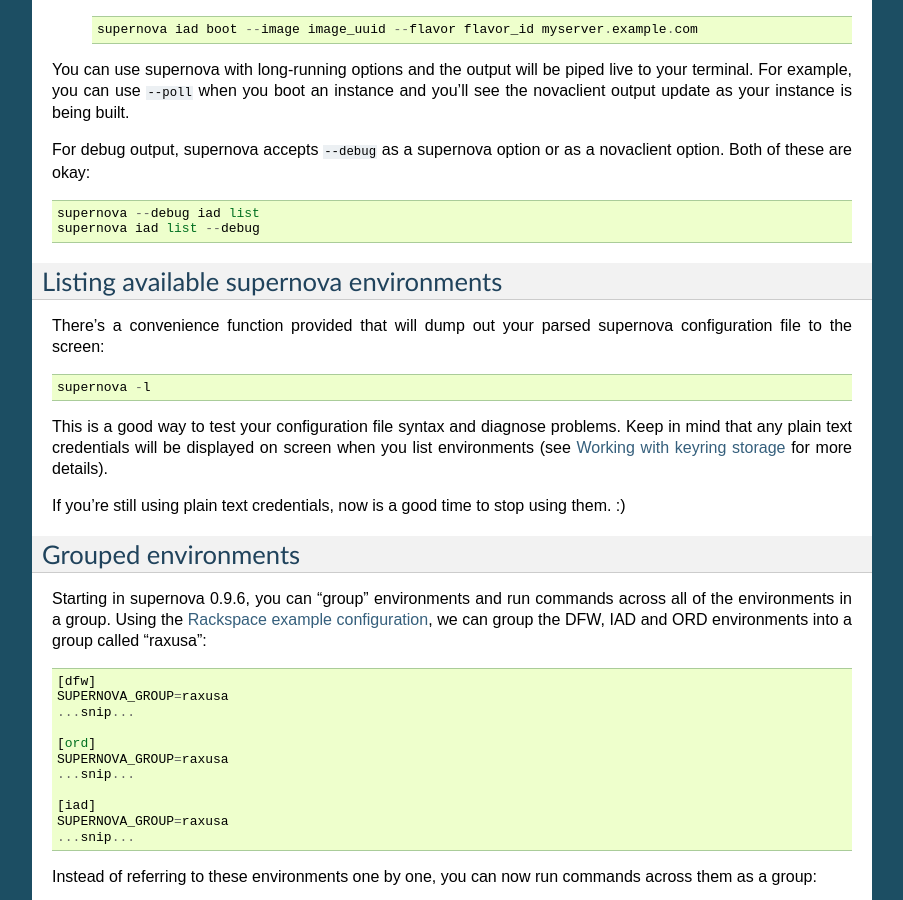
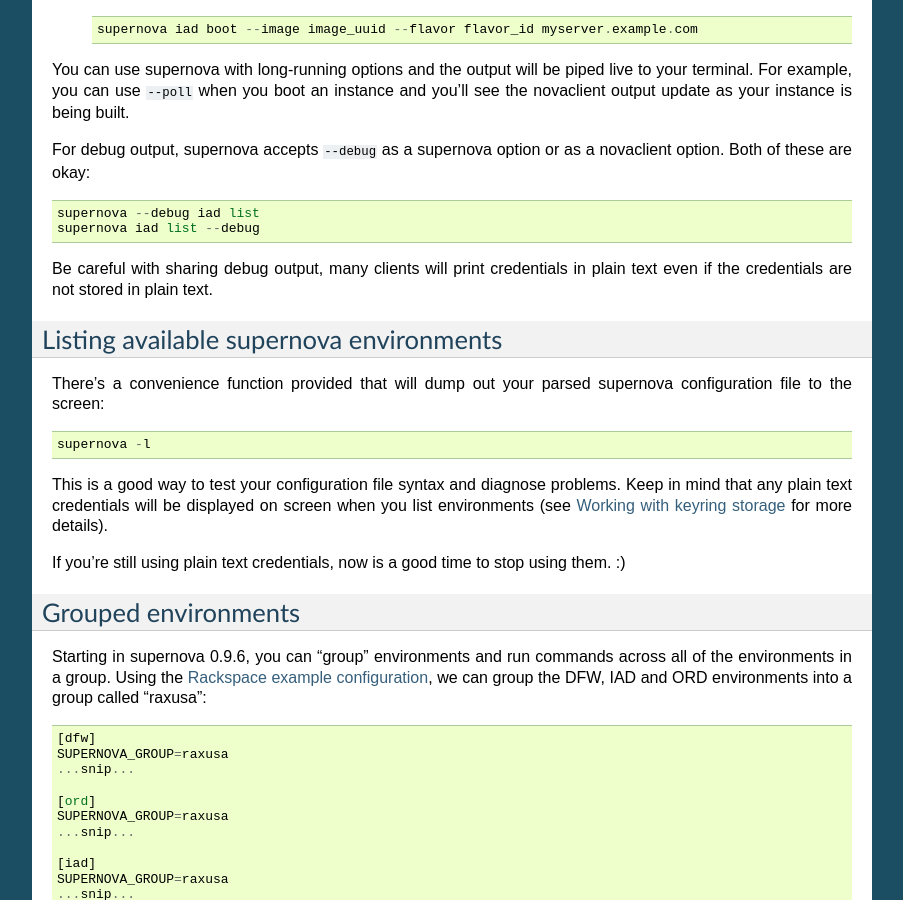
Before and after one commit to major/supernova, a Sphinx documentation site: the page built from docs/usingsupernova.rst, in a window 1280 px wide and 900 px high, scrolled down 528 px. Shown: the whole window, without its empty margins (198-1101 px from the left). Built offline with Sphinx 7.4.7, drawn with Linux system fonts in a browser that asks for light colours.

Commit message:
Add a note about debug output

```diff
--- a/docs/usingsupernova.rst
+++ b/docs/usingsupernova.rst
@@ -32,6 +32,8 @@
 
     supernova --debug iad list
     supernova iad list --debug
+
+Be careful with sharing debug output, many clients will print credentials in plain text even if the credentials are not stored in plain text.
 
 Listing available supernova environments
 ----------------------------------------
```
